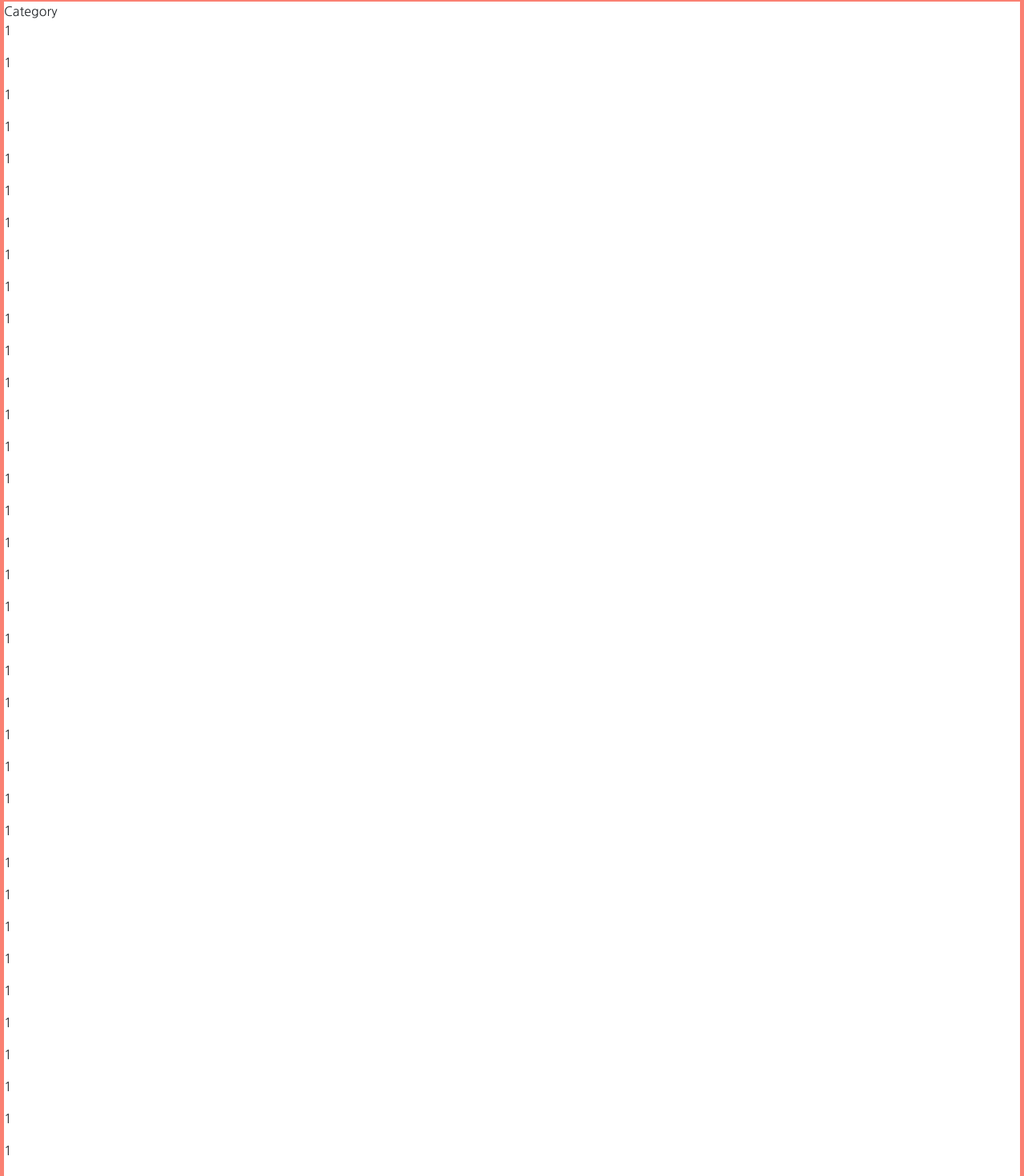
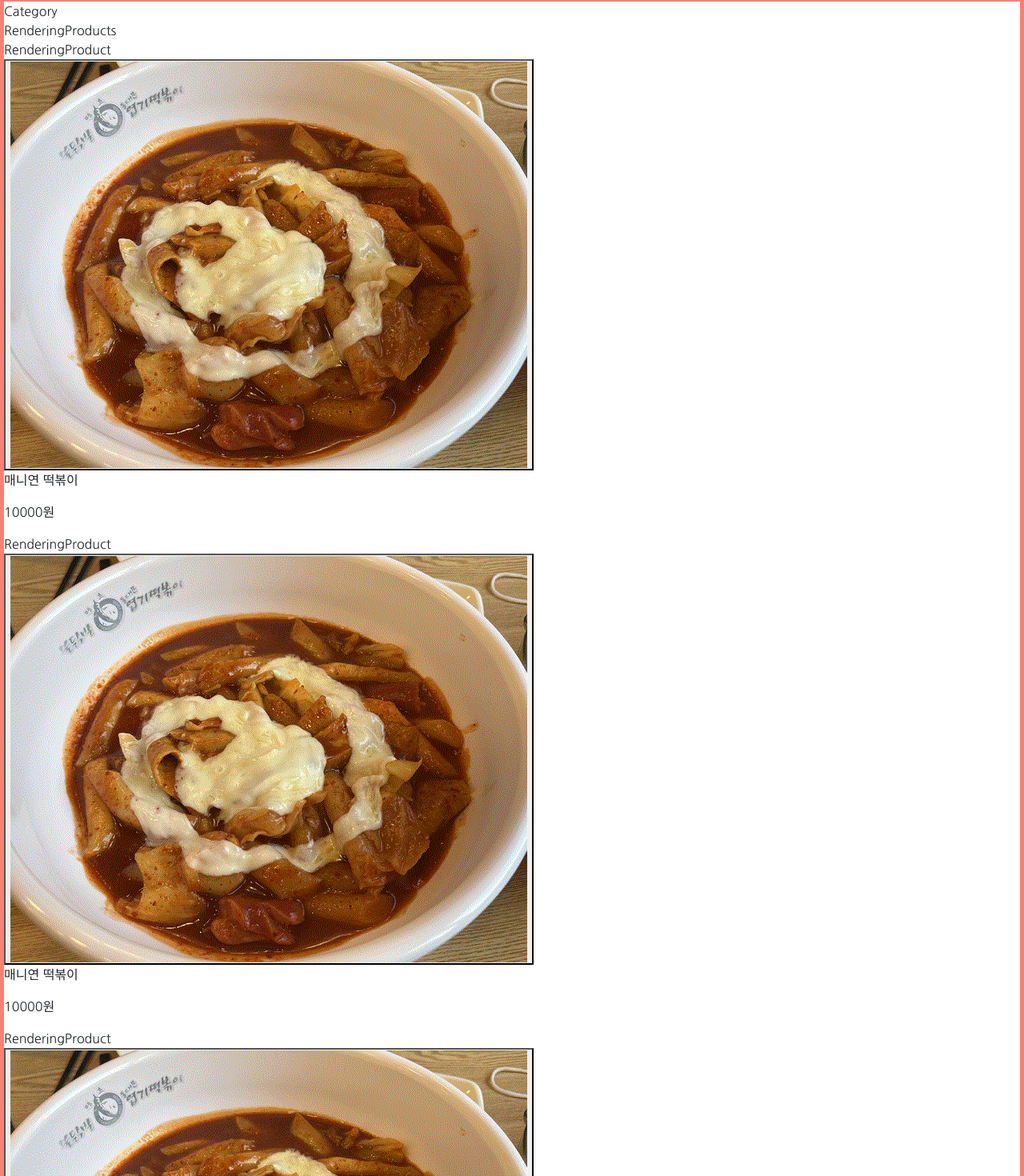
Before and after one commit to zoonong/modubanchan_front, a React (Create React App) app: page /#/Category in a window 1280 px wide. Shown: the part 143-1613 px from the top of the page at 80% size. Built offline with nearby package versions, Linux system fonts and the light colour scheme.

Commit message:
상품 페이지

```diff
--- a/src/components/App.js
+++ b/src/components/App.js
@@ -20,7 +20,6 @@ function App() {
   return (
     <div className="app">
       <AppRouter isLoggedIn={isLoggedIn} />
-      <NAV />
     </div>
   );
 }
--- /dev/null
+++ b/src/components/RenderingProduct.js
@@ -0,0 +1,35 @@
+import React from "react";
+import { useState } from "react";
+import { Link } from "react-router-dom";
+import { useHistory } from "react-router-dom";
+
+const RenderingProduct = () => {
+  const history = useHistory();
+  const [product, setProduct] = useState({
+    productNumber: 1,
+    productName: "매니연 떡볶이",
+    price: 10000,
+    src: require("../tteokbokki.GIF"),
+  });
+  return (
+    <>
+      <div>RenderingProduct</div>
+      <button
+        onClick={() =>
+          history.push({
+            pathname: "/ProductDetail",
+            state: {
+              productNum: product.productNumber,
+            },
+          })
+        }
+      >
+        <img src={product.src} />
+      </button>
+      <p>{`${product.productName}`}</p>
+      <p>{`${product.price}원`}</p>
+    </>
+  );
+};
+
+export default RenderingProduct;
--- a/src/components/RenderingProducts.js
+++ b/src/components/RenderingProducts.js
@@ -0,0 +1,15 @@
+import React from "react";
+import Product from "./RenderingProduct";
+
+const RenderingProducts = () => {
+  return (
+    <>
+      <div>RenderingProducts</div>
+      <Product />
+      <Product />
+      <Product />
+    </>
+  );
+};
+
+export default RenderingProducts;
--- a/src/routes/Category.js
+++ b/src/routes/Category.js
@@ -1,49 +1,11 @@
 import React from "react";
+import Products from "../components/RenderingProducts";
 
 const Category = () => {
   return (
     <>
       <div>Category</div>
-      <p>1</p>
-      <p>1</p>
-      <p>1</p>
-      <p>1</p>
-      <p>1</p>
-      <p>1</p>
-      <p>1</p>
-      <p>1</p>
-      <p>1</p>
-      <p>1</p>
-      <p>1</p>
-      <p>1</p>
-      <p>1</p>
-      <p>1</p>
-      <p>1</p>
-      <p>1</p>
-      <p>1</p>
-      <p>1</p>
-      <p>1</p>
-      <p>1</p>
-      <p>1</p>
-      <p>1</p>
-      <p>1</p>
-      <p>1</p>
-      <p>1</p>
-      <p>1</p>
-      <p>1</p>
-      <p>1</p>
-      <p>1</p>
-      <p>1</p>
-      <p>1</p>
-      <p>1</p>
-      <p>1</p>
-      <p>1</p>
-      <p>1</p>
-      <p>1</p>
-      <p>1</p>
-      <p>1</p>
-      <p>1</p>
-      <p>1</p>
+      <Products />
     </>
   );
 };
--- a/src/routes/ProductDetail.js
+++ b/src/routes/ProductDetail.js
@@ -1,7 +1,14 @@
 import React from "react";
+import { useLocation } from "react-router-dom";
 
 const ProductDetail = () => {
-  return <div>ProductDetail</div>;
+  const data = useLocation().state.productNum;
+  return (
+    <>
+      <div>ProductDetail</div>
+      <p>{data}</p>
+    </>
+  );
 };
 
 export default ProductDetail;
```
Also changed, not shown: src/components/RenderingFeeds.js (+7 -0 lines), src/components/RenderingProsuct.js (deleted), src/tteokbokki.GIF (added).
